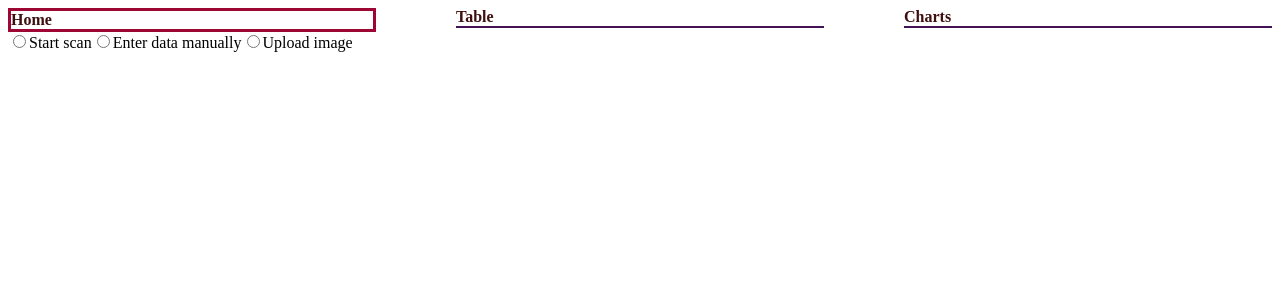
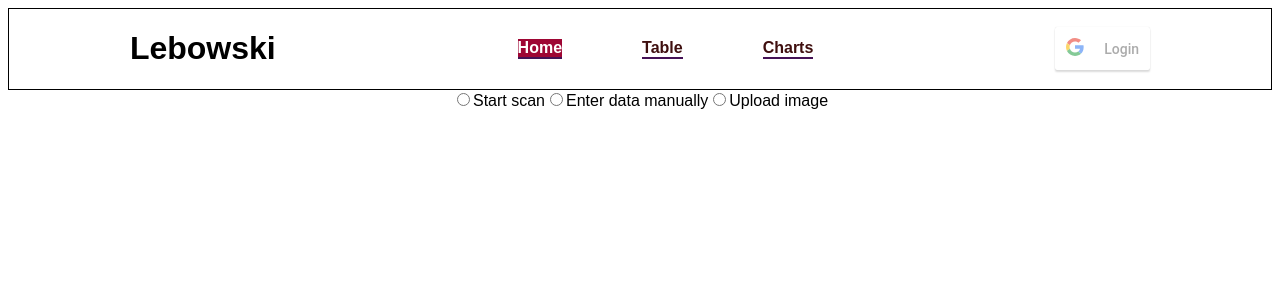
Before and after one commit to lu4ezar/lebowski, a React (Create React App) app: page / in a window 1280 px wide. Shown: the top 300 px of the page. Built offline with nearby package versions, Linux system fonts and the light colour scheme.

Commit message:
fixed router/layout

```diff
--- a/package.json
+++ b/package.json
@@ -16,6 +16,7 @@
     "node-sass": "5.0.0",
     "react": "17.0.1",
     "react-dom": "17.0.1",
+    "react-google-login": "5.2.2",
     "react-qr-reader": "2.2.1",
     "react-router-dom": "5.2.0",
     "react-scripts": "4.0.3",
--- a/src/App.tsx
+++ b/src/App.tsx
@@ -1,10 +1,14 @@
 import Header from "./Header";
+import Router from "./Router";
 import "./styles.scss";
 
 export default function App() {
   return (
-    <div className="App">
-      <Header />
-    </div>
+    <>
+      <div className="App">
+        <Header />
+        <Router />
+      </div>
+    </>
   );
 }
--- a/src/Header.tsx
+++ b/src/Header.tsx
@@ -1,17 +1,21 @@
+import Login from "./Login";
 import Navbar from "./Navbar";
 import "./styles.scss";
 
 const Header = () => {
   return (
+    <div>
       <header
         style={{
           display: "flex",
           border: "1px solid black",
-        flex: 1
+          justifyContent: "space-around",
+          alignItems: "center"
         }}
       >
         <h1>Lebowski</h1>
         <Navbar />
+        <Login />
         {/* <select
           style={{
             alignSelf: "center",
@@ -23,6 +27,7 @@ const Header = () => {
           <option value="ru">Русский</option>
         </select> */}
       </header>
+    </div>
   );
 };
 
--- /dev/null
+++ b/src/Login.tsx
@@ -0,0 +1,18 @@
+import GoogleLogin from "react-google-login";
+
+const Login = () => {
+  const responseGoogle = (response: any) => {
+    console.log(response);
+  };
+  return (
+    <GoogleLogin
+      clientId="658977310896-knrl3gka66fldh83dao2rhgbblmd4un9.apps.googleusercontent.com"
+      buttonText="Login"
+      onSuccess={responseGoogle}
+      onFailure={responseGoogle}
+      cookiePolicy={"single_host_origin"}
+    />
+  );
+};
+
+export default Login;
--- a/src/Navbar.tsx
+++ b/src/Navbar.tsx
@@ -1,12 +1,29 @@
 import React from "react";
-import { Route, BrowserRouter, Switch, Link } from "react-router-dom";
-// import Home from "./Home";
-// import Table from "./Table";
-// import Charts from "./Charts";
+import { NavLink } from "react-router-dom";
 import "./styles.scss";
 
 const Navbar = () => {
-  return <div>NAVBAR</div>;
+  return (
+    <nav>
+      <ul className="nav_ul">
+        <li className="nav_link">
+          <NavLink exact to="/" activeClassName="active-tab">
+            Home
+          </NavLink>
+        </li>
+        <li className="nav_link">
+          <NavLink to="/table" activeClassName="active-tab">
+            Table
+          </NavLink>
+        </li>
+        <li className="nav_link">
+          <NavLink to="/charts" activeClassName="active-tab">
+            Charts
+          </NavLink>
+        </li>
+      </ul>
+    </nav>
+  );
 };
 
 export default Navbar;
--- a/src/Router.tsx
+++ b/src/Router.tsx
@@ -1,32 +1,11 @@
 import React from "react";
-import { Route, BrowserRouter, Switch, NavLink } from "react-router-dom";
+import { Route, Switch } from "react-router-dom";
 import Home from "./Home";
 import Table from "./Table";
 import Charts from "./Charts";
 import "./styles.scss";
 
 const Router = () => (
-  <BrowserRouter>
-    <div>
-      <nav>
-        <ul className="nav_ul">
-          <li className="nav_link">
-            <NavLink to="/" activeClassName="active-tab">
-              Home
-            </NavLink>
-          </li>
-          <li className="nav_link">
-            <NavLink to="/table" activeClassName="active-tab">
-              Table
-            </NavLink>
-          </li>
-          <li className="nav_link">
-            <NavLink to="/charts" activeClassName="active-tab">
-              Charts
-            </NavLink>
-          </li>
-        </ul>
-      </nav>
   <Switch>
     <Route exact path="/">
       <Home />
@@ -38,7 +17,5 @@ const Router = () => (
       <Charts />
     </Route>
   </Switch>
-    </div>
-  </BrowserRouter>
 );
 export default Router;
--- a/src/index.tsx
+++ b/src/index.tsx
@@ -1,7 +1,6 @@
 import { render } from "react-dom";
-
+import { BrowserRouter as Router } from "react-router-dom";
 import App from "./App";
-import Router from "./Router";
 
 const rootElement = document.getElementById("root");
 render(
--- a/src/styles.scss
+++ b/src/styles.scss
@@ -27,22 +27,24 @@ html, body, #root {
   gap: 5em;
   & li {
     width: 100%;
-    & > a {
-      display: block;
+    & a {
+      display: flex;
       border-bottom: 2px solid #441155;
       color: #3f0f0f;
-      transition: background-color 0.5s ease, color 0.75s ease-in-out;
+      transition: background-color 0.25s ease, color 0.5s ease;
+      &.active-tab {
+        background: #9e0634;
+        color: #fff;
+      }
       &:hover {
-        background: #3f0f0f;
+        background: #e92a2a;
         color: #fff;
       }
       &:focus, &:hover, &:visited, &:link, &:active {
         text-decoration: none;
       }
+
     }
   }
-  & .active-tab {
-    border: 3px solid #9e0634;
-    // border-bottom: none;
-  }
+
 }
```
Lines whose indentation alone changed are shown as unchanged.
